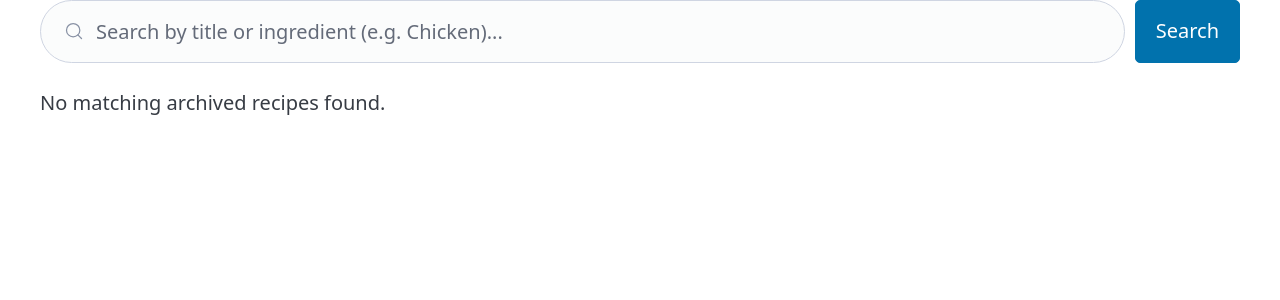
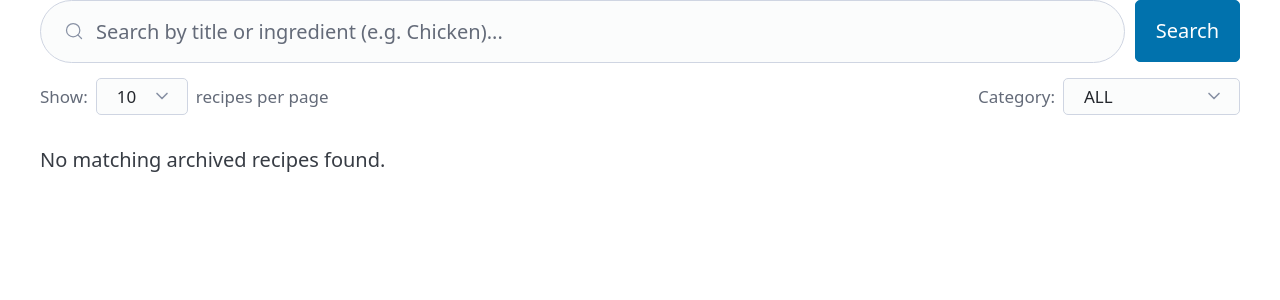
Before and after one commit to gbrucepayne/cookbook, a Flask app: page / in a window 1280 px wide. Shown: the part 198-498 px from the top of the page. Run offline with Flask 3, Linux system fonts and the light colour scheme.

Commit message:
UX improvements

```diff
--- a/app/routes/recipe_routes.py
+++ b/app/routes/recipe_routes.py
@@ -16,7 +16,7 @@ from flask import (
 from app import db
 from app.image import download_and_cache_image, handle_image_upload
 from app.ingredient import scale_ingredient_line
-from app.models import Recipe, recipe_exists
+from app.models import Recipe, RecipeCategory, recipe_exists
 from app.ocr import extract_text_from_pages, isolate_and_crop_embedded_image
 from app.scraper import scrape_recipe_from_url
 
@@ -46,93 +46,17 @@ def allowed_file(filename):
 def get_image_folder():
     return current_app.config['IMAGE_FOLDER'] or './app/static/images'
 
-# def handle_image_upload(file_storage, prefix="manual"):
-#     """
-#     Saves an uploaded file safely. If it's a HEIC file from an iPhone,
-#     converts it to a web-friendly JPEG before writing to disk.
-#     Returns the final saved filename string.
-#     """
-#     if not file_storage or file_storage.filename == '':
-#         return None
-
-#     filename = secure_filename(file_storage.filename)
-#     base_name, ext = os.path.splitext(filename)
-#     ext = ext.lower()
-
-#     if ext in ['.heic', '.heif']:
-#         # Generate target name pointing to progressive web-safe jpeg
-#         target_filename = f"{prefix}_{base_name}.jpg"
-#         full_dest_path = os.path.join(current_app.config['IMAGE_FOLDER'], target_filename)
-
-#         try:
-#             # Open HEIC file directly via pillow-heif plugin integration wrapper
-#             heif_file = pillow_heif.read_heif(file_storage.stream)
-#             image = Image.frombytes(
-#                 heif_file.mode,
-#                 heif_file.size,
-#                 heif_file.data,
-#                 "raw",
-#                 heif_file.mode,
-#                 heif_file.stride,
-#             )
-#             # Save converted asset cleanly with high-grade compression matching web targets
-#             image.save(full_dest_path, "JPEG", quality=85)
-#             return target_filename
-#         except Exception as e:
-#             print(f"HEIC image conversion pipeline error: {e}")
-#             return None
-#     else:
-#         # Standard web file type management (JPG, PNG, WebP)
-#         target_filename = f"{prefix}_{filename}"
-#         file_storage.save(os.path.join(current_app.config['IMAGE_FOLDER'], target_filename))
-#         return target_filename
-
-
-# def download_and_cache_image(external_img_url, title=""):
-#     """
-#     Downloads an external web image and writes it locally to the server upload folder.
-#     Returns the newly created local filename string, or None if download fails.
-#     """
-#     if not external_img_url:
-#         return None
-#     try:
-#         headers = {'User-Agent': 'Mozilla/5.0 (Macintosh; Intel Mac OS X 10_15_7)'}
-#         response = requests.get(external_img_url, headers=headers, timeout=10, stream=True)
-#         response.raise_for_status()
-
-#         # Deduce file extension from URL or fallback to jpeg
-#         ext = '.jpg'
-#         for allowed_ext in current_app.config['ALLOWED_EXTENSIONS']:
-#             if f".{allowed_ext}" in external_img_url.lower():
-#                 ext = f".{allowed_ext}"
-#                 break
-
-#         # Generate a collision-free filename asset token
-#         random_hex = secrets.token_hex(8)
-#         if title and not title.endswith("_"):
-#             title = title.replace(' ', '_').replace('-', '_').lower() + '_'
-#         local_filename = f"{title}scraped_{random_hex}{ext}"
-#         full_dest_path = os.path.join(current_app.config['IMAGE_FOLDER'], local_filename)
-
-
-#         # Stream the image file bits chunks safely onto server storage
-#         with open(full_dest_path, 'wb') as f:
-#             for chunk in response.iter_content(chunk_size=8192):
-#                 f.write(chunk)
-
-#         return local_filename
-#     except Exception as e:
-#         print(f"Failed to locally archive image asset: {e}")
-#         return None
-
 
 @recipe_bp.route('/')
 def index():
     """The Home page."""
     search_query = request.args.get('q', '').strip()
+    selected_category = request.args.get('category', '').strip()
 
+    per_page = request.args.get('per_page', 10, type=int)
     page = request.args.get('page', 1, type=int)
-    per_page = 10
+
+    query = Recipe.query
 
     if search_query:
         query = Recipe.query.filter(
@@ -140,8 +64,9 @@ def index():
             (Recipe.ingredients.ilike(f'%{search_query}%')) |
             (Recipe.description.ilike(f'%{search_query}%'))
         )
-    else:
-        query = Recipe.query
+
+    if selected_category:
+        query = query.filter(Recipe.category == selected_category)
 
     query = query.order_by(Recipe.title.asc())
     pagination = query.paginate(page=page, per_page=per_page, error_out=False)
@@ -150,8 +75,11 @@ def index():
     return render_template(
         'recipes/home.html',
         recipes=recipes,
+        categories=[category.name for category in RecipeCategory],
         pagination=pagination,
         search_query=search_query,
+        selected_category=selected_category,
+        per_page=per_page,
     )
 
 
--- a/app/static/css/cookbook.css
+++ b/app/static/css/cookbook.css
@@ -1,5 +1,15 @@
 body {
     padding: 20px 0;
+}
+
+dialog {
+    align-items: center;
+    justify-content: center;
+}
+
+dialog > article {
+    max-height: calc(100vh - 40px);
+    overflow-y: auto;
 }
 
 .alert-banner {
@@ -44,6 +54,7 @@ body {
     display: flex;
     align-items: center;
     margin-bottom: 10px;
+    gap: 10px;
 }
 
 .search-container {
@@ -67,6 +78,20 @@ body {
     color: var(--pico-secondary, #555);
     line-height: normal;
     /* background-color: transparent; */
+}
+
+.filter-select-label {
+    margin: 0;
+    white-space: nowrap;
+    font-size: 0.85rem;
+    color: var(--pico-muted-color);
+}
+
+.filter-select-dropdown {
+    margin: 0;
+    width: auto;
+    padding: 5px 30px 5px 10px;
+    font-size: 0.85rem;
 }
 
 .stars-display {
--- a/app/static/js/recipes.js
+++ b/app/static/js/recipes.js
@@ -1,11 +1,17 @@
 function openModal(modalId) {
   const modal = document.getElementById(modalId);
-  if (modal) modal.setAttribute('open', 'true');
+  if (modal) {
+    // modal.setAttribute('open', 'true');
+    modal.showModal();
+  }
 }
 
 function closeModal(modalId) {
   const modal = document.getElementById(modalId);
-  if (modal) modal.removeAttribute('open');
+  if (modal) {
+    // modal.removeAttribute('open');
+    modal.close();
+  }
 }
 
 function submitScaleWithScroll() {
--- a/app/templates/recipes/home.html
+++ b/app/templates/recipes/home.html
@@ -1,25 +1,70 @@
 {% extends 'index.html' %}
 
 {% block content %}
-<div class="search-container">
-  <form action="{{ url_for('recipes.index') }}" method="GET" style="display: flex; gap: 10px; margin: 0;">
-    <input type="search" name="q" placeholder="Search by title or ingredient (e.g. Chicken)..." value="{{ search_query }}" style="margin:0;">
-    <button type="submit" style="width: auto; margin:0;">Search</button>
+<div class="search-container" style="margin-bottom: 30px;">
+  <!-- Group all controls inside one form so their states submit together -->
+  <form id="filter-form" action="{{ url_for('recipes.index') }}" method="GET" style="margin: 0;">
+
+    <!-- Row 1: Search Inputs -->
+    <div style="display: flex; gap: 10px; margin-bottom: 15px; position: relative; align-items: center;">
+      <div style="position: relative; flex-grow: 1;">
+        <input type="search" name="q"
+          placeholder="Search by title or ingredient (e.g. Chicken)..."
+          value="{{ search_query or '' }}"
+          style="margin:0; padding-right: 40px;"
+        >
+
+      </div>
+      <button type="submit" style="width: auto; margin:0;">Search</button>
+    </div>
+
+    <!-- Row 2: Secondary Filters (Triggers auto-submit when changed) -->
+    <div style="display: flex; justify-content: space-between; align-items: center; gap: 15px; flex-wrap: wrap;">
+
+      <!-- Page Length (Per Page) Selector -->
+      <div style="display: flex; align-items: center; gap: 8px;">
+        <label for="per-page-select" class="filter-select-label">Show:</label>
+        <select id="per-page-select" name="per_page" onchange="this.form.submit()" class="filter-select-dropdown">
+          {% for i in [10, 20, 30] %}
+          <option value="{{ i }}" {% if per_page == i %}selected{% endif %}>{{ i }}</option>
+          {% endfor %}
+        </select>
+        <span class="filter-select-label">recipes per page</span>
+      </div>
+
+      <!-- Category Filter Selector -->
+      <div style="display: flex; align-items: center; gap: 8px;">
+        <label for="category-select" class="filter-select-label">Category:</label>
+        <select id="category-select" name="category" onchange="this.form.submit()" class="filter-select-dropdown">
+          <option value="" {% if not selected_category %}selected{% endif %}>ALL</option>
+          {% for category in categories %}
+          <option value="{{ category }}" {% if selected_category == category %}selected{% endif %}>
+            {{ category }}
+          </option>
+          {% endfor %}
+        </select>
+      </div>
+
+    </div>
   </form>
 </div>
 
-<div class="grid">
+<!-- Enforces a maximum of 2 columns explicitly using inline CSS variables -->
+<div class="grid" style="--pico-grid-column-count: 2; grid-template-columns: repeat(auto-fit, minmax(calc(50% - var(--pico-grid-spacing) / 2), 1fr));">
   {% for r in recipes %}
-  <article style="padding: 15px; margin-bottom: 10px;">
+  <article style="padding: 15px; margin-bottom: 0;">
     <div class="recipe-item">
       {% if r.image_url %}
       <img src="{{ url_for('static', filename='images/' + r.image_url) }}" class="recipe-thumbnail" alt="">
       {% endif %}
       <a href="{{ url_for('recipes.view_recipe', recipe_id=r.id) }}"><strong>{{ r.title }}</strong></a>
+      {% with recipe = r %}
+        {% include "recipes/partials/_rating_stars.html" %}
+      {% endwith %}
     </div>
   </article>
   {% else %}
-  <p>No matching archived recipes found.</p>
+  <p style="grid-column: span 2;">No matching archived recipes found.</p>
   {% endfor %}
 </div>
 
@@ -27,28 +72,25 @@
 {% include "recipes/modals/import.html" %}
 {% include "recipes/modals/scan.html" %}
 
-<!-- Pagination Controls at the bottom of the page -->
+<!-- Updated Pagination Controls to pass ALL filtering contexts forward -->
 {% if pagination.pages > 1 %}
 <nav aria-label="pagination" style="margin-top: 30px;">
   <ul>
-    <!-- Previous Page Link -->
     <li>
       {% if pagination.has_prev %}
-        <a href="{{ url_for('recipes.index', page=pagination.prev_num, q=search_query) }}" class="outline">« Prev</a>
+        <a href="{{ url_for('recipes.index', page=pagination.prev_num, q=search_query, category=selected_category, per_page=per_page) }}" class="outline">« Prev</a>
       {% else %}
         <a href="#" class="outline" tabindex="-1" aria-disabled="true" style="pointer-events: none; opacity: 0.5;">« Prev</a>
       {% endif %}
     </li>
 
-    <!-- Page Number Info Indicator -->
     <li>
       <small>Page <strong>{{ pagination.page }}</strong> of {{ pagination.pages }}</small>
     </li>
 
-    <!-- Next Page Link -->
     <li>
       {% if pagination.has_next %}
-        <a href="{{ url_for('recipes.index', page=pagination.next_num, q=search_query) }}" class="outline">Next »</a>
+        <a href="{{ url_for('recipes.index', page=pagination.next_num, q=search_query, category=selected_category, per_page=per_page) }}" class="outline">Next »</a>
       {% else %}
         <a href="#" class="outline" tabindex="-1" aria-disabled="true" style="pointer-events: none; opacity: 0.5;">Next »</a>
       {% endif %}
@@ -57,5 +99,4 @@
 </nav>
 {% endif %}
 
-
 {% endblock %}
```
Also changed, not shown: app/templates/recipes/partials/_rating_stars.html (added, +14 -0 lines), app/templates/recipes/view.html (+3 -6 lines).
